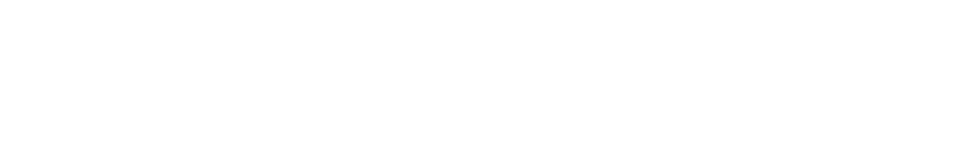
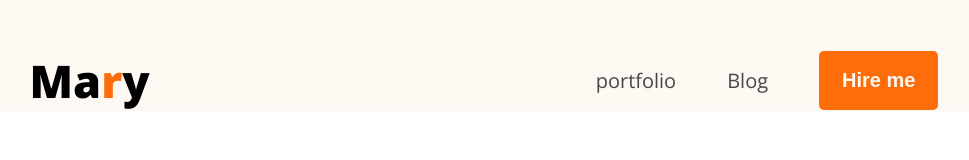
Before and after one commit to nusaibazikra/my-third-github, a plain HTML site: page index.html in a window 1280 px wide. Shown: the whole page, without its empty margins (156-1125 px from the left). Drawn offline with nearby package versions, Linux system fonts and the light colour scheme.

Commit message:
design naver and styles according to design

```diff
--- a/index.html
+++ b/index.html
@@ -4,8 +4,25 @@
     <meta charset="UTF-8">
     <meta name="viewport" content="width=device-width, initial-scale=1.0">
     <title>Nusaiba jahan protfolio </title>
+    <link rel="preconnect" href="https://fonts.googleapis.com">
+<link rel="preconnect" href="https://fonts.gstatic.com" crossorigin>
+<link href="https://fonts.googleapis.com/css2?family=Open+Sans:ital,wght@0,300..800;1,300..800&display=swap" rel="stylesheet">
+    <link rel="stylesheet" href="styles/portfolio.css">
 </head>
-<body>
+<body class="font-open-sans">
+    <header>
+        <nav>
+            <div class="logo">
+                <h2>Ma<span class="color-orange">r</span>y</h2>
+            </div>
+            <ul class="menu">
+                <li><a href="">portfolio</a></li>
+                <li><a href="">Blog</a></li>
+                <li><button class="btn"> Hire me</button></li>
+            </ul>
+        </nav>
+
+    </header>
 
 </body>
 </html>
--- /dev/null
+++ b/styles/portfolio.css
@@ -0,0 +1,62 @@
+
+ *{
+    margin: 0;
+    padding: 0;
+    box-sizing: border-box;
+ }
+ /*shared style*/
+.font-open-sans {
+  font-family: "Open Sans", sans-serif;
+  font-optical-sizing: auto;
+
+}
+  .logo h2{
+    font-size: 45px ;
+    font-weight: 900;
+
+  }
+     .color-orange {
+        color: #FD6E0A ;
+
+  }
+  .btn {
+    background-color:#FD6E0A;
+    border: none;
+    padding: 18px 23px ;
+    border-radius: 5px;
+    font-size: 20px;
+    font-weight: bold;
+    color: #FFF8F3;
+
+  }
+
+/*main style*/
+ header {
+    background-color:#FFF8F3;
+    padding-top: 50px;
+
+}
+  nav {
+    width: 71% ;
+    max-width: 1140px ;
+    /*border: 1px solid red;*/
+    margin: 0px auto ;
+    display: flex;
+    justify-content: space-between ;
+    align-items: center;
+
+}
+
+  nav .menu {
+    display: flex;
+    list-style-type: none;
+    gap: 51px;
+    align-items: center;
+
+}
+nav .menu a  {
+    font-size: 20px;
+    color: #474747;
+    text-decoration: none;
+
+}
```
